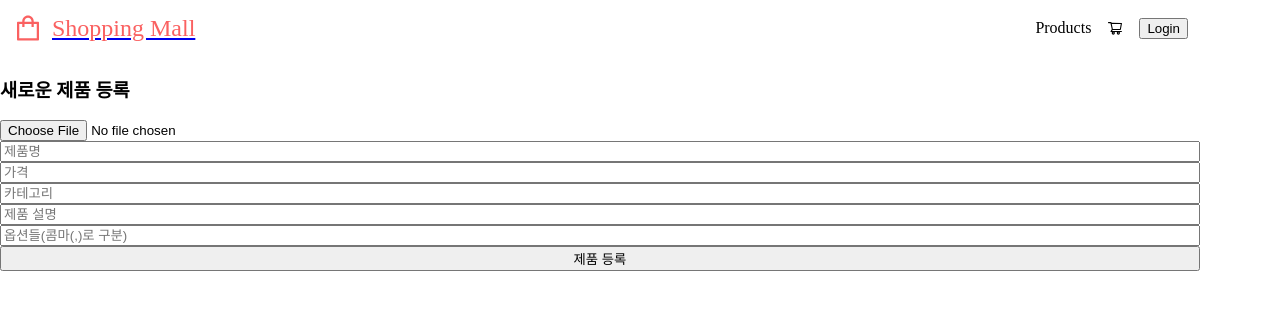
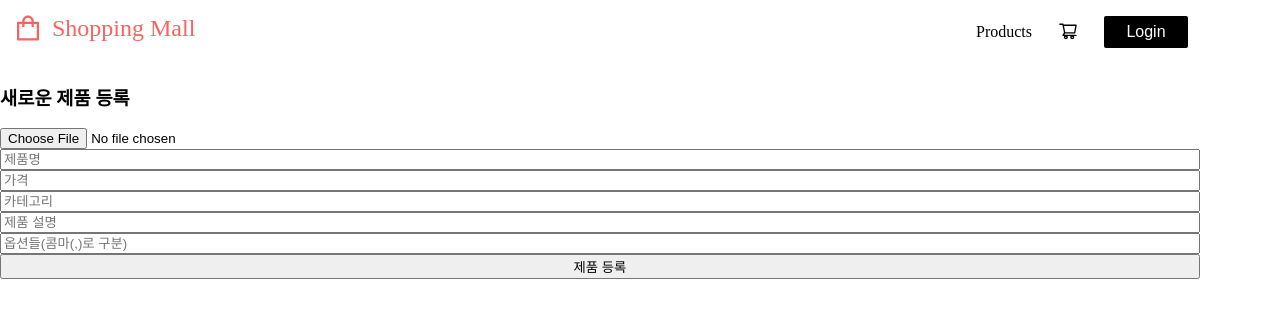
Before and after one commit to Jong1co/typescript-react-jest-prac, a React (Create React App) app: page /add-product in a window 1280 px wide. Shown: the top 318 px of the page. Built offline with nearby package versions, Linux system fonts and the light colour scheme; no server answers; the database is empty.

Commit message:
chore: 폴더 구조 변경

```diff
--- /dev/null
+++ b/src/Atoms/LoginButton.tsx
@@ -0,0 +1,28 @@
+import React from "react";
+import styled from "styled-components";
+
+export type LoginButtonProps = {
+  loginHandler: () => void;
+  text: "Login" | "Logout";
+};
+
+const LoginButton = ({ loginHandler, text }: LoginButtonProps) => {
+  return (
+    <StyledButton onClick={loginHandler} text={text}>
+      {text}
+    </StyledButton>
+  );
+};
+
+export default LoginButton;
+
+const StyledButton = styled.button<Pick<LoginButtonProps, "text">>`
+  width: 84px;
+  height: 32px;
+  font-size: 1rem;
+  border: none;
+  border-radius: 2px;
+  color: white;
+  background-color: ${(props) => (props.text === "Login" ? "black" : "#fa6161")};
+  cursor: pointer;
+`;
--- /dev/null
+++ b/src/Atoms/Logo.tsx
@@ -0,0 +1,39 @@
+import React from "react";
+import styled from "styled-components";
+import { StyledLink } from "./Style";
+
+const Logo = () => {
+  return (
+    <StyledLink to='/'>
+      <HeaderLogo>
+        <svg
+          stroke='currentColor'
+          fill='#fa6161'
+          strokeWidth='0'
+          viewBox='0 0 1024 1024'
+          height='2em'
+          width='2em'
+          xmlns='http://www.w3.org/2000/svg'
+        >
+          <path d='M832 312H696v-16c0-101.6-82.4-184-184-184s-184 82.4-184 184v16H192c-17.7 0-32 14.3-32 32v536c0 17.7 14.3 32 32 32h640c17.7 0 32-14.3 32-32V344c0-17.7-14.3-32-32-32zm-432-16c0-61.9 50.1-112 112-112s112 50.1 112 112v16H400v-16zm392 544H232V384h96v88c0 4.4 3.6 8 8 8h56c4.4 0 8-3.6 8-8v-88h224v88c0 4.4 3.6 8 8 8h56c4.4 0 8-3.6 8-8v-88h96v456z'></path>
+        </svg>
+        <div className='title'>Shopping Mall</div>
+      </HeaderLogo>
+    </StyledLink>
+  );
+};
+
+export default Logo;
+
+// storybook 사용하려면 atomic 패턴을 사용하는 게 좋겠다.
+const HeaderLogo = styled.div`
+  display: flex;
+  align-items: center;
+  cursor: pointer;
+
+  .title {
+    color: #fa6161;
+    margin-left: 8px;
+    font-size: 24px;
+  }
+`;
--- /dev/null
+++ b/src/Atoms/SVGButton.tsx
@@ -0,0 +1,55 @@
+import React from "react";
+import { Link } from "react-router-dom";
+import styled from "styled-components";
+
+type SVGButtonProps = {
+  param: "my-cart" | "add-product";
+};
+
+const SVGButton = ({ param }: SVGButtonProps) => {
+  return (
+    <Link to={param}>
+      <StyledSVGButton>
+        {param === "my-cart" ? (
+          <svg
+            stroke='currentColor'
+            fill='currentColor'
+            strokeWidth='0'
+            viewBox='0 0 1024 1024'
+            height='1.5em'
+            width='1.5em'
+            xmlns='http://www.w3.org/2000/svg'
+          >
+            <path d='M922.9 701.9H327.4l29.9-60.9 496.8-.9c16.8 0 31.2-12 34.2-28.6l68.8-385.1c1.8-10.1-.9-20.5-7.5-28.4a34.99 34.99 0 0 0-26.6-12.5l-632-2.1-5.4-25.4c-3.4-16.2-18-28-34.6-28H96.5a35.3 35.3 0 1 0 0 70.6h125.9L246 312.8l58.1 281.3-74.8 122.1a34.96 34.96 0 0 0-3 36.8c6 11.9 18.1 19.4 31.5 19.4h62.8a102.43 102.43 0 0 0-20.6 61.7c0 56.6 46 102.6 102.6 102.6s102.6-46 102.6-102.6c0-22.3-7.4-44-20.6-61.7h161.1a102.43 102.43 0 0 0-20.6 61.7c0 56.6 46 102.6 102.6 102.6s102.6-46 102.6-102.6c0-22.3-7.4-44-20.6-61.7H923c19.4 0 35.3-15.8 35.3-35.3a35.42 35.42 0 0 0-35.4-35.2zM305.7 253l575.8 1.9-56.4 315.8-452.3.8L305.7 253zm96.9 612.7c-17.4 0-31.6-14.2-31.6-31.6 0-17.4 14.2-31.6 31.6-31.6s31.6 14.2 31.6 31.6a31.6 31.6 0 0 1-31.6 31.6zm325.1 0c-17.4 0-31.6-14.2-31.6-31.6 0-17.4 14.2-31.6 31.6-31.6s31.6 14.2 31.6 31.6a31.6 31.6 0 0 1-31.6 31.6z'></path>
+          </svg>
+        ) : (
+          <svg
+            stroke='currentColor'
+            fill='currentColor'
+            stroke-width='0'
+            viewBox='0 0 512 512'
+            height='1.5em'
+            width='1.5em'
+            xmlns='http://www.w3.org/2000/svg'
+          >
+            <path d='M497.9 142.1l-46.1 46.1c-4.7 4.7-12.3 4.7-17 0l-111-111c-4.7-4.7-4.7-12.3 0-17l46.1-46.1c18.7-18.7 49.1-18.7 67.9 0l60.1 60.1c18.8 18.7 18.8 49.1 0 67.9zM284.2 99.8L21.6 362.4.4 483.9c-2.9 16.4 11.4 30.6 27.8 27.8l121.5-21.3 262.6-262.6c4.7-4.7 4.7-12.3 0-17l-111-111c-4.8-4.7-12.4-4.7-17.1 0zM124.1 339.9c-5.5-5.5-5.5-14.3 0-19.8l154-154c5.5-5.5 14.3-5.5 19.8 0s5.5 14.3 0 19.8l-154 154c-5.5 5.5-14.3 5.5-19.8 0zM88 424h48v36.3l-64.5 11.3-31.1-31.1L51.7 376H88v48z'></path>
+          </svg>
+        )}
+      </StyledSVGButton>
+    </Link>
+  );
+};
+
+export default SVGButton;
+
+const StyledSVGButton = styled.button`
+  background-color: transparent;
+  width: 2.5rem;
+  height: 2.5rem;
+  border-radius: 100%;
+  border: none;
+  cursor: pointer;
+  &:hover {
+    background-color: #ececec79;
+  }
+`;
--- /dev/null
+++ b/src/Atoms/Style.tsx
@@ -0,0 +1,12 @@
+import styled from "styled-components";
+import { Link } from "react-router-dom";
+
+export const StyledLink = styled(Link)`
+  &:focus,
+  &:hover,
+  &:visited,
+  &:link,
+  &:active {
+    text-decoration: none;
+  }
+`;
--- /dev/null
+++ b/src/Organisms/Header.tsx
@@ -0,0 +1,71 @@
+import { useEffect, useState } from "react";
+import styled from "styled-components";
+import { getProducts, login, logout, onUserStateChange } from "../api/firebase";
+import Logo from "../Atoms/Logo";
+import LoginButton from "../Atoms/LoginButton";
+import SVGButton from "../Atoms/SVGButton";
+
+const Header = () => {
+  // 왜 안 됨?
+  const [user, setUser] = useState<any>(null);
+
+  useEffect(() => {
+    onUserStateChange((user) => {
+      setUser(user);
+    });
+  }, []);
+
+  useEffect(() => {
+    getProducts();
+  }, []);
+
+  const handleLogin = () => {
+    login().then(setUser);
+  };
+
+  const handleLogout = () => {
+    logout().then(setUser);
+  };
+
+  return (
+    <HeaderBar>
+      <Logo />
+      <div className='header__right'>
+        <span>Products</span>
+        <SVGButton param='my-cart' />
+
+        {user?.isAdmin && <SVGButton param='add-product' />}
+        {user === null ? (
+          <LoginButton loginHandler={handleLogin} text='Login' />
+        ) : (
+          <>
+            <img src={user.photoURL} alt='profile' className='profile' />
+            <LoginButton loginHandler={handleLogout} text='Logout' />
+          </>
+        )}
+      </div>
+    </HeaderBar>
+  );
+};
+
+export default Header;
+
+const HeaderBar = styled.header`
+  padding: 12px;
+  display: flex;
+  justify-content: space-between;
+
+  .header__right {
+    display: flex;
+    align-items: center;
+  }
+
+  .header__right > * {
+    margin-left: 16px;
+  }
+
+  .profile {
+    width: 24px;
+    border-radius: 50%;
+  }
+`;
--- a/src/components/Header.tsx
+++ /dev/null
@@ -1,107 +0,0 @@
-import { useEffect, useState } from "react";
-import styled from "styled-components";
-import { getProducts, login, logout, onUserStateChange } from "../api/firebase";
-import { Link } from "react-router-dom";
-
-const Header = () => {
-  // 왜 안 됨?
-  const [user, setUser] = useState<any>(null);
-
-  useEffect(() => {
-    onUserStateChange((user) => {
-      setUser(user);
-    });
-  }, []);
-
-  useEffect(() => {
-    getProducts();
-  }, []);
-
-  const handleLogin = () => {
-    login().then(setUser);
-  };
-
-  const handleLogout = () => {
-    logout().then(setUser);
-  };
-
-  return (
-    <HeaderBar>
-      <Link to='/'>
-        <div className='header__left'>
-          <svg
-            stroke='currentColor'
-            fill='#fa6161'
-            strokeWidth='0'
-            viewBox='0 0 1024 1024'
-            height='2em'
-            width='2em'
-            xmlns='http://www.w3.org/2000/svg'>
-            <path d='M832 312H696v-16c0-101.6-82.4-184-184-184s-184 82.4-184 184v16H192c-17.7 0-32 14.3-32 32v536c0 17.7 14.3 32 32 32h640c17.7 0 32-14.3 32-32V344c0-17.7-14.3-32-32-32zm-432-16c0-61.9 50.1-112 112-112s112 50.1 112 112v16H400v-16zm392 544H232V384h96v88c0 4.4 3.6 8 8 8h56c4.4 0 8-3.6 8-8v-88h224v88c0 4.4 3.6 8 8 8h56c4.4 0 8-3.6 8-8v-88h96v456z'></path>
-          </svg>
-          <div className='title'>Shopping Mall</div>
-        </div>
-      </Link>
-      <div className='header__right'>
-        <span>Products</span>
-        <svg
-          stroke='currentColor'
-          fill='currentColor'
-          strokeWidth='0'
-          viewBox='0 0 1024 1024'
-          height='1em'
-          width='1em'
-          xmlns='http://www.w3.org/2000/svg'>
-          <path d='M922.9 701.9H327.4l29.9-60.9 496.8-.9c16.8 0 31.2-12 34.2-28.6l68.8-385.1c1.8-10.1-.9-20.5-7.5-28.4a34.99 34.99 0 0 0-26.6-12.5l-632-2.1-5.4-25.4c-3.4-16.2-18-28-34.6-28H96.5a35.3 35.3 0 1 0 0 70.6h125.9L246 312.8l58.1 281.3-74.8 122.1a34.96 34.96 0 0 0-3 36.8c6 11.9 18.1 19.4 31.5 19.4h62.8a102.43 102.43 0 0 0-20.6 61.7c0 56.6 46 102.6 102.6 102.6s102.6-46 102.6-102.6c0-22.3-7.4-44-20.6-61.7h161.1a102.43 102.43 0 0 0-20.6 61.7c0 56.6 46 102.6 102.6 102.6s102.6-46 102.6-102.6c0-22.3-7.4-44-20.6-61.7H923c19.4 0 35.3-15.8 35.3-35.3a35.42 35.42 0 0 0-35.4-35.2zM305.7 253l575.8 1.9-56.4 315.8-452.3.8L305.7 253zm96.9 612.7c-17.4 0-31.6-14.2-31.6-31.6 0-17.4 14.2-31.6 31.6-31.6s31.6 14.2 31.6 31.6a31.6 31.6 0 0 1-31.6 31.6zm325.1 0c-17.4 0-31.6-14.2-31.6-31.6 0-17.4 14.2-31.6 31.6-31.6s31.6 14.2 31.6 31.6a31.6 31.6 0 0 1-31.6 31.6z'></path>
-        </svg>
-        {user?.isAdmin && <button>hi</button>}
-        {user === null ? (
-          <button className='login__button' onClick={handleLogin}>
-            Login
-          </button>
-        ) : (
-          <>
-            <img src={user.photoURL} alt='profile' className='profile' />
-            <button className='logout__button' onClick={handleLogout}>
-              Logout
-            </button>
-          </>
-        )}
-      </div>
-    </HeaderBar>
-  );
-};
-
-export default Header;
-
-const HeaderBar = styled.header`
-  padding: 12px;
-  display: flex;
-  justify-content: space-between;
-
-  .header__left {
-    display: flex;
-    align-items: center;
-    cursor: pointer;
-  }
-
-  .header__right {
-    display: flex;
-    align-items: center;
-  }
-
-  .header__right > * {
-    margin-left: 16px;
-  }
-
-  .title {
-    color: #fa6161;
-    margin-left: 8px;
-    font-size: 24px;
-  }
-
-  .profile {
-    width: 24px;
-    border-radius: 50%;
-  }
-`;
--- a/src/layout/Layout.tsx
+++ b/src/layout/Layout.tsx
@@ -1,6 +1,6 @@
 import React from "react";
 import styled from "styled-components";
-import Header from "../components/Header";
+import Header from "../Organisms/Header";
 
 type LayoutProps = {
   children: React.ReactNode;
--- a/src/pages/Detail.tsx
+++ b/src/pages/Detail.tsx
@@ -4,16 +4,32 @@ import Layout from "../layout/Layout";
 import { getProductDetail } from "../api/firebase";
 import { useQuery } from "@tanstack/react-query";
 import { ProductList } from "../components/ProductCardSection";
+import { STALE_TIME } from "../utils/constant";
 
 const Detail = () => {
   const param = useParams();
 
-  const { data: product, isLoading } = useQuery(["product", param.id], () => {
-    if (param.id != null) return getProductDetail(param.id);
-  });
+  const { data: product, isLoading } = useQuery(
+    ["product", param.id],
+    () => {
+      if (param.id != null) return getProductDetail(param.id);
+    },
+    {
+      staleTime: STALE_TIME.FIVE_MINUTES,
+    }
+  );
 
-  console.log(param.id);
-  return <Layout>hi</Layout>;
+  return (
+    <Layout>
+      <div className=''>
+        <img src={product?.imageUrl} alt={product?.title} />
+        <span>{product?.category}</span>
+        <span>{product?.title}</span>
+        <span>{product?.price}</span>
+        <span>{product?.options}</span>
+      </div>
+    </Layout>
+  );
 };
 
 export default Detail;
--- /dev/null
+++ b/src/utils/constant.ts
@@ -0,0 +1,3 @@
+export const STALE_TIME = {
+  FIVE_MINUTES: 1000 * 60 * 5,
+};
```
Also changed, not shown: 2 other files (tests, documents, lock files or other folders).
